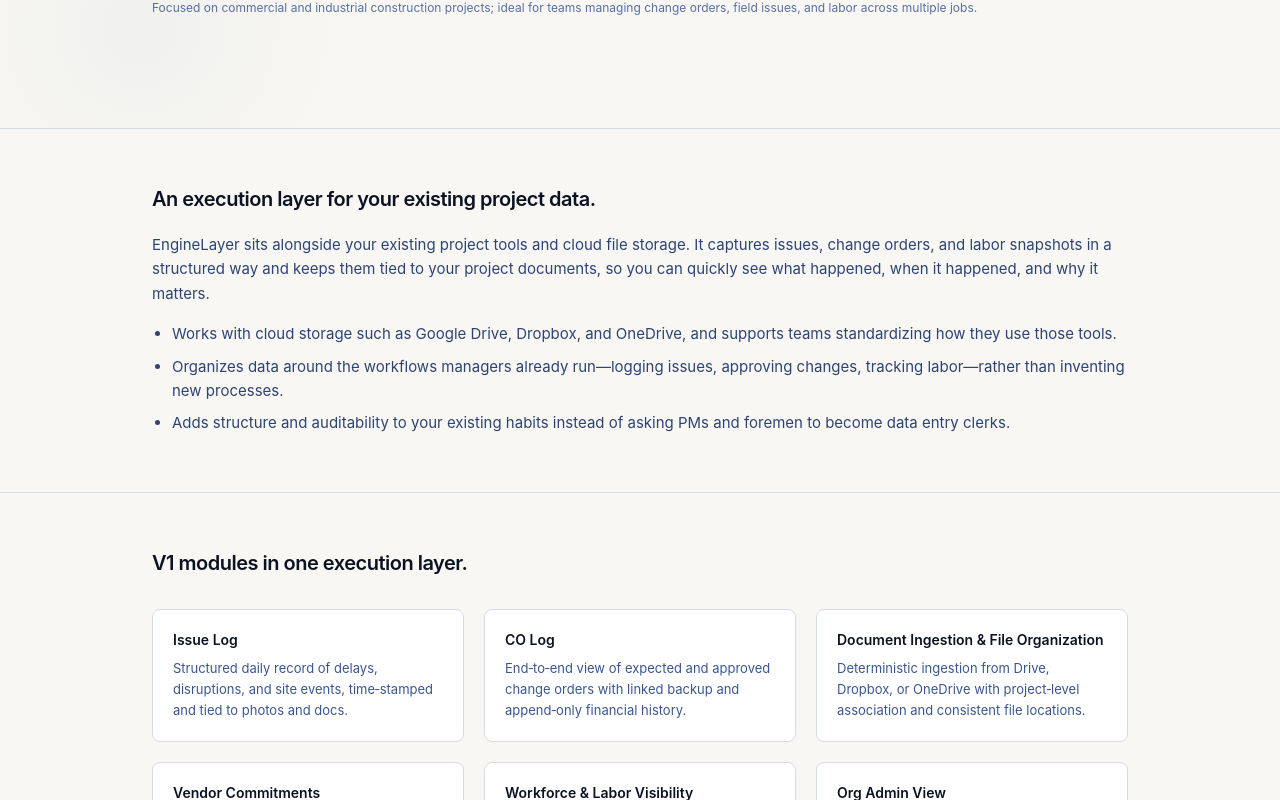
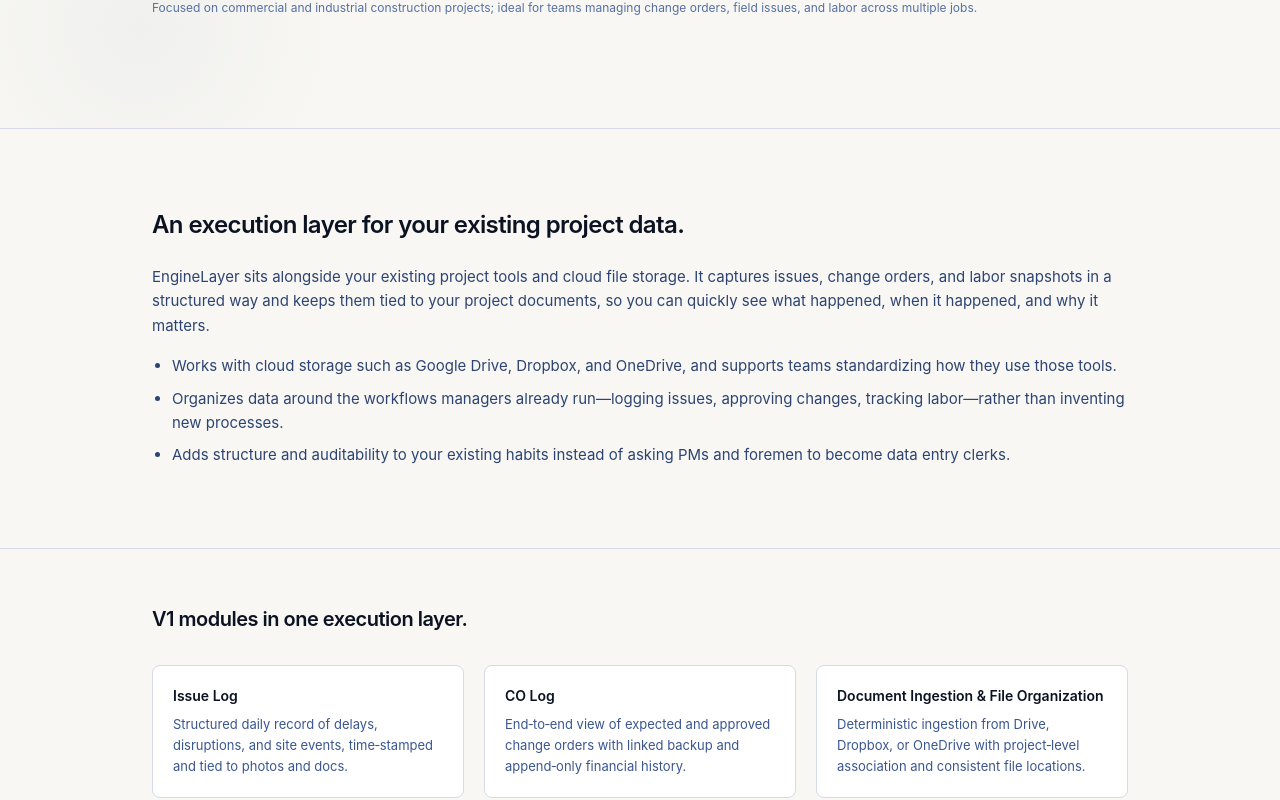
Before and after one commit to EngineLayer-ai/enginelayer-marketing, a Next.js app: page / in a window 1280 px wide. Shown: the part 500-1300 px from the top of the page. Built offline with nearby package versions, Linux system fonts and the light colour scheme.

Commit message:
Add fade-in and increase section padding/headings

```diff
--- a/src/components/Section.tsx
+++ b/src/components/Section.tsx
@@ -1,4 +1,5 @@
 import { ReactNode } from "react";
+import { FadeIn } from "./FadeIn";
 
 export function Section({
   id,
@@ -11,9 +12,10 @@
 }) {
   return (
     <section id={id} className="border-b border-navy-100">
-      <div className="mx-auto max-w-5xl px-6 py-14">
+      <FadeIn>
+        <div className="mx-auto max-w-5xl px-6 py-20">
           {title && (
-          <h2 className="mb-5 font-display text-xl font-semibold tracking-tight text-navy-900">
+            <h2 className="mb-6 font-display text-2xl font-semibold tracking-tight text-navy-900">
               {title}
             </h2>
           )}
@@ -21,6 +23,7 @@
             {children}
           </div>
         </div>
+      </FadeIn>
     </section>
   );
 }
```
Lines whose indentation alone changed are shown as unchanged.
